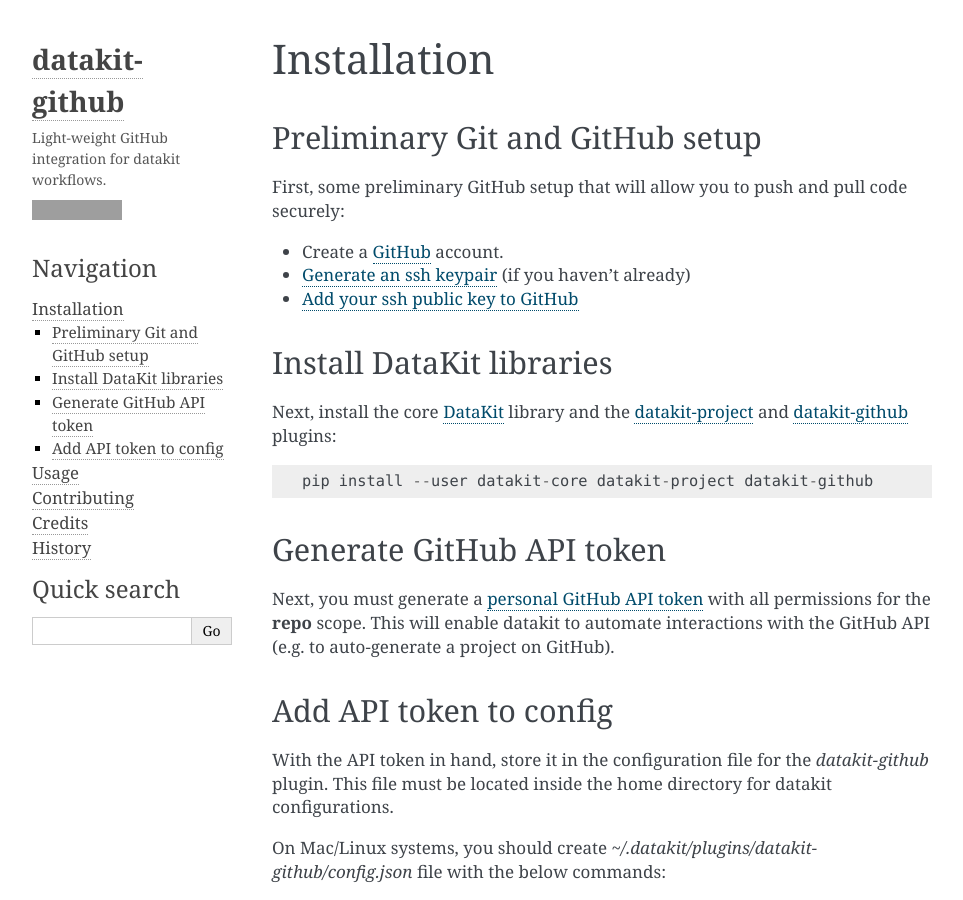
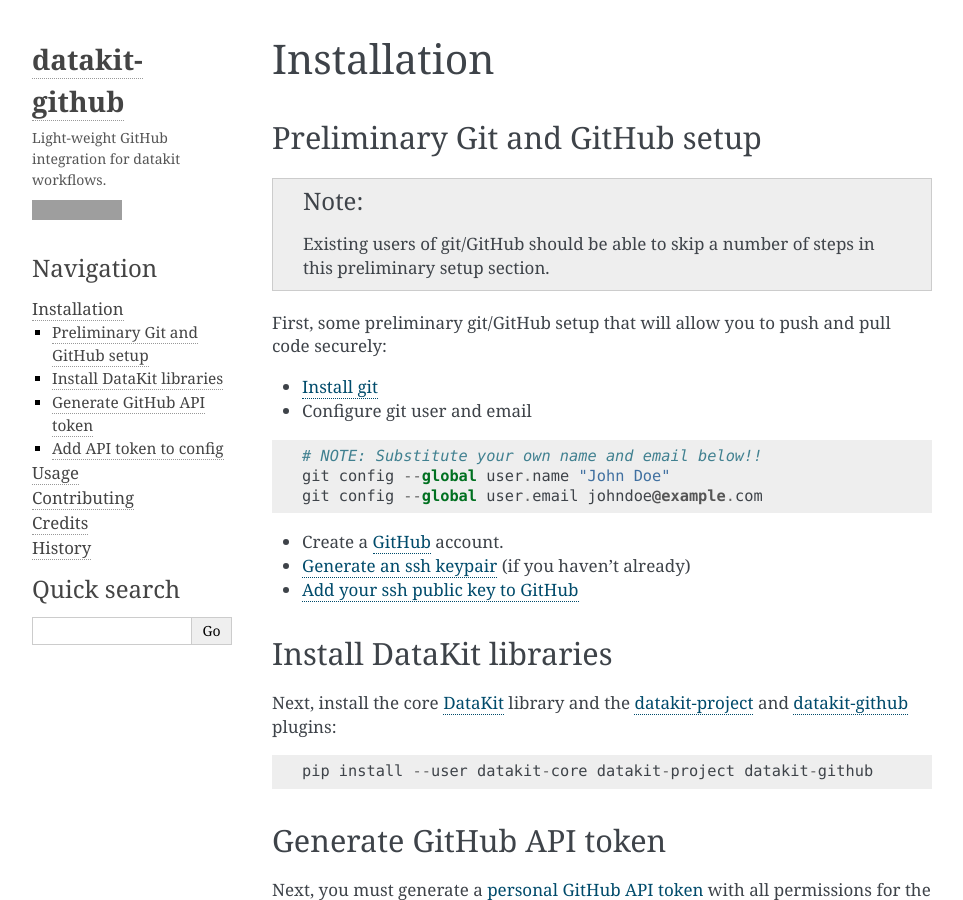
Before and after one commit to associatedpress/datakit-github, a Sphinx documentation site: the page built from docs/install.rst, in a window 1280 px wide and 900 px high. Shown: the whole window, without its empty margins (148-1111 px from the left). Built offline with Sphinx 7.4.7, drawn with Linux system fonts in a browser that asks for light colours; grey boxes are pictures that could not be loaded.

Commit message:
Update install docs with git install and configure steps. Closes #20

```diff
--- a/docs/install.rst
+++ b/docs/install.rst
@@ -6,7 +6,21 @@
 Preliminary Git and GitHub setup
 --------------------------------
 
-First, some preliminary GitHub setup that will allow you to push and pull code securely:
+.. note::
+
+   Existing users of git/GitHub should be able to skip a number of steps
+   in this preliminary setup section.
+
+First, some preliminary git/GitHub setup that will allow you to push and pull code securely:
+
+* `Install git`_
+* Configure git user and email
+.. code::
+
+   # NOTE: Substitute your own name and email below!!
+   git config --global user.name "John Doe"
+   git config --global user.email johndoe@example.com
+
 
 * Create a `GitHub`_ account.
 * `Generate an ssh keypair`_ (if you haven't already)
@@ -58,9 +72,7 @@
 .. _`Add your ssh public key to GitHub`: https://help.github.com/en/articles/adding-a-new-ssh-key-to-your-github-account
 .. _`personal GitHub API token`: https://github.com/settings/tokens
 .. _datakit-github: https://github.com/associatedpress/datakit-github
-
-
-
+.. _`Install git`: https://git-scm.com/book/en/v2/Getting-Started-Installing-Git
 .. _DataKit: https://github.com/associatedpress/datakit-core
 .. _datakit-github docs: https://datakit-github.readthedocs.io/en/latest/
 .. _datakit-project: https://datakit-project.readthedocs.io/en/latest/
```
